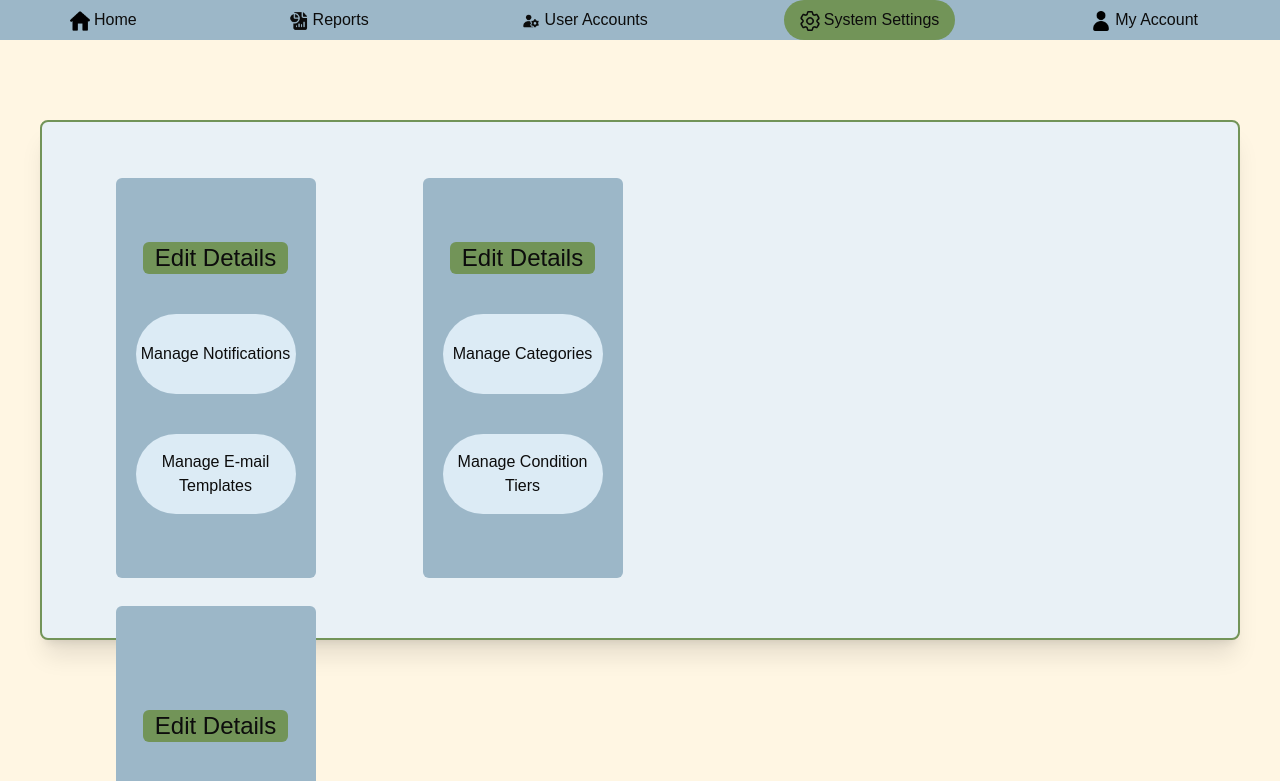
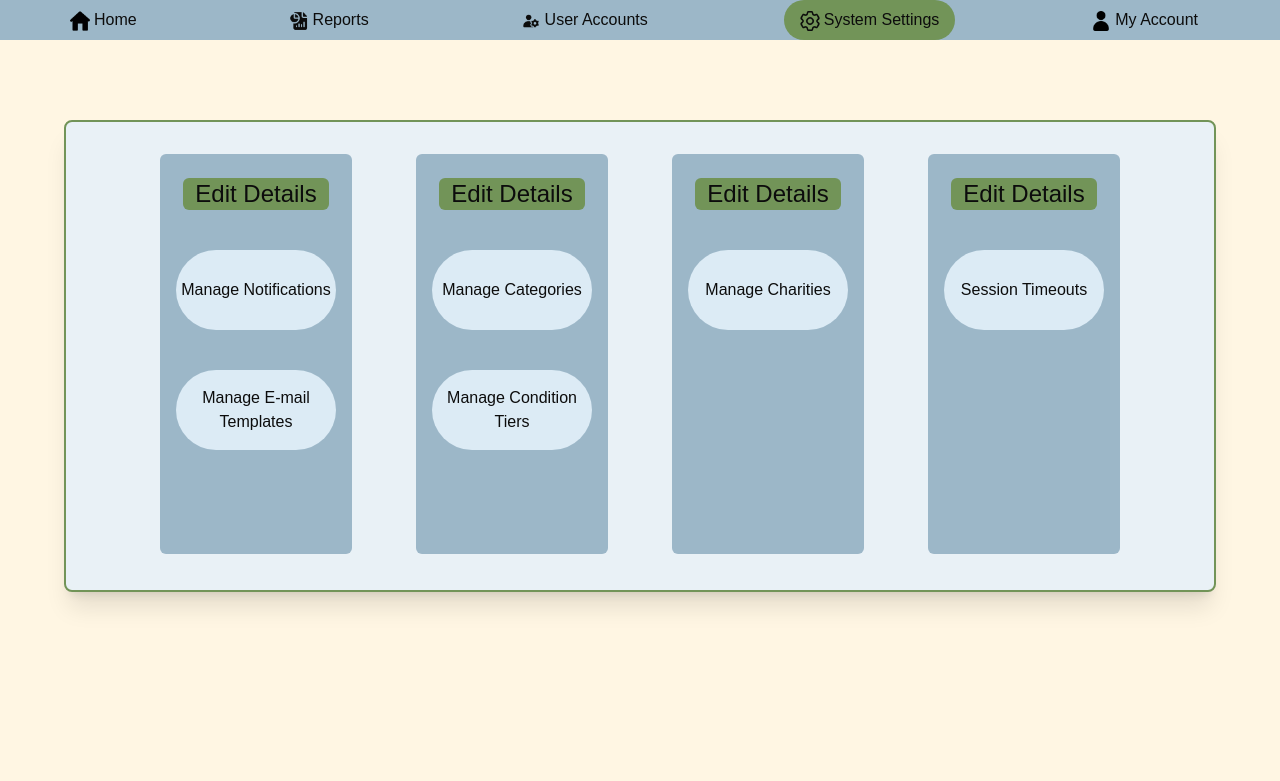
Before and after one commit to Kaytster/SoftwareEngineering-Project, a Next.js app: page /systemSettings in a window 1280 px wide. Shown: the top 781 px of the page. Built offline with nearby package versions, Linux system fonts and the light colour scheme.

Commit message:
added settings cards and created notification page

```diff
--- a/src/app/systemSettings/notifications/page.tsx
+++ b/src/app/systemSettings/notifications/page.tsx
@@ -0,0 +1,18 @@
+import AdminNav from '@/app/components/adminNavigation';
+import '@/app/globals.css'
+import Image from 'next/image';
+export default function SystemSettings() {
+  return (
+    <main>
+        <header>
+            <AdminNav />
+        </header>
+        <div className="relative w-300 h-130 mx-auto mt-20">
+            <div className="absolute inset-0 p-8 bg-[#E9F1F6] border-2 border-[#729458] rounded-lg shadow-xl z-20">
+                <div className="flex space-x-6 h-full"></div>
+
+            </div>
+        </div>
+    </main>
+  )
+}
--- a/src/app/systemSettings/page.tsx
+++ b/src/app/systemSettings/page.tsx
@@ -1,21 +1,26 @@
+"use client"
 import AdminNav from '../components/adminNavigation';
+import { useRouter } from 'next/navigation';
 import '../globals.css'
 import Image from 'next/image';
 export default function SystemSettings() {
+    const router = useRouter();
   return (
     <main>
         <header>
             <AdminNav />
         </header>
-        <div className="relative w-300 h-130 mx-auto mt-20">
-            <div className="absolute inset-0 p-8 bg-[#E9F1F6] border-2 border-[#729458] rounded-lg shadow-xl z-20">
-            <div className="flex space-x-6 h-full">
+        <div className="relative w-full max-w-6xl h-130 mx-auto mt-20">
+            <div className=" p-8 bg-[#E9F1F6] border-2 border-[#729458] rounded-lg shadow-xl z-20">
+                <div className="flex flex-wrap items-start justify-center gap-6">
+
                     {/* col1 */}
-                <div className="w-1/4 flex  flex-col justify-center items-center">
+                    <div className="mr-10 flex flex-col justify-center items-center">
                         {/* Manage Notifications and Email templates */}
-                    <div className="relative w-50 h-100 mx-auto mb-1 bg-[#9CB7C8] rounded-md flex flex-col items-center justify-center">
+                        <div className="relative w-48 h-100 mx-auto mb-1 bg-[#9CB7C8] rounded-md flex flex-col items-center p-4 pt-6">
                                 <div className='inline-block rounded-md bg-[#729458] text-[#0C0C0C] text-2xl px-3 mb-10'>Edit Details</div>
-                            <button className='inline-block rounded-full bg-[var(--primaryLight)] text-[#0C0C0C] text-m w-40 h-20 mb-10'>
+                                <button className='inline-block rounded-full bg-[var(--primaryLight)] text-[#0C0C0C] text-m w-40 h-20 mb-10'
+                                onClick={() => router.push('/systemSettings/notifications')}>
                                     Manage Notifications
                                 </button>
                                 <button className='inline-block rounded-full bg-[var(--primaryLight)] text-[#0C0C0C] text-m w-40 h-20'>
@@ -23,10 +28,11 @@ export default function SystemSettings() {
                                 </button>
                         </div>
                     </div>
+
                     {/* col2 */}
-                <div className="w-1/4 flex  flex-col justify-center items-center">
+                    <div className="mr-10 flex flex-col justify-center items-center">
                         {/* Manage categories and condition tiers */}
-                        <div className="relative w-50 h-100 mx-auto mb-1 bg-[#9CB7C8] rounded-md flex flex-col items-center justify-center">
+                        <div className="relative w-48 h-100 mx-auto mb-1 bg-[#9CB7C8] rounded-md flex flex-col items-center p-4 pt-6">
                             <div className='inline-block rounded-md bg-[#729458] text-[#0C0C0C] text-2xl px-3 mb-10'>Edit Details</div>
                             <button className='inline-block rounded-full bg-[var(--primaryLight)] text-[#0C0C0C] text-m w-40 h-20 mb-10'>
                                 Manage Categories
@@ -34,25 +40,23 @@ export default function SystemSettings() {
                             <button className='inline-block rounded-full bg-[var(--primaryLight)] text-[#0C0C0C] text-m w-40 h-20'>
                                 Manage Condition Tiers
                             </button>
-
                         </div>
                     </div>
-                </div>
+
                     {/* col3 */}
-                <div className="w-1/4 flex  flex-col justify-center items-center">
+                    <div className="mr-10 flex flex-col justify-center items-center">
                         {/* Approving new charities */}
-                    <div className="relative w-50 h-100 mx-auto mb-1 bg-[#9CB7C8] rounded-md flex flex-col items-center justify-center">
+                        <div className="relative w-48 h-100 mx-auto mb-1 bg-[#9CB7C8] rounded-md flex flex-col items-center p-4 pt-6">
                             <div className='inline-block rounded-md bg-[#729458] text-[#0C0C0C] text-2xl px-3 mb-10'>Edit Details</div>
                             <button className='inline-block rounded-full bg-[var(--primaryLight)] text-[#0C0C0C] text-m w-40 h-20 mb-10'>
                                 Manage Charities
                             </button>
-
                         </div>
                     </div>
                     {/* col4 */}
-                <div className="w-1/4 flex  flex-col justify-center items-center">
+                    <div className=" flex flex-col justify-center items-center">
                         {/* Session Timeouts */}
-                    <div className="relative w-50 h-100 mx-auto mb-1 bg-[#9CB7C8] rounded-md flex flex-col items-center justify-center">
+                        <div className="relative w-48 h-100 mx-auto mb-1 bg-[#9CB7C8] rounded-md flex flex-col items-center p-4 pt-6">
                             <div className='inline-block rounded-md bg-[#729458] text-[#0C0C0C] text-2xl px-3 mb-10'>Edit Details</div>
                             <button className='inline-block rounded-full bg-[var(--primaryLight)] text-[#0C0C0C] text-m w-40 h-20 mb-10'>
                                 Session Timeouts
@@ -61,6 +65,7 @@ export default function SystemSettings() {
                     </div>
                 </div>
             </div>
+        </div>
     </main>
   )
 }
```
Also changed, not shown: src/app/components/notifications.tsx (deleted, +0 -18 lines). Lines whose indentation alone changed are shown as unchanged.
